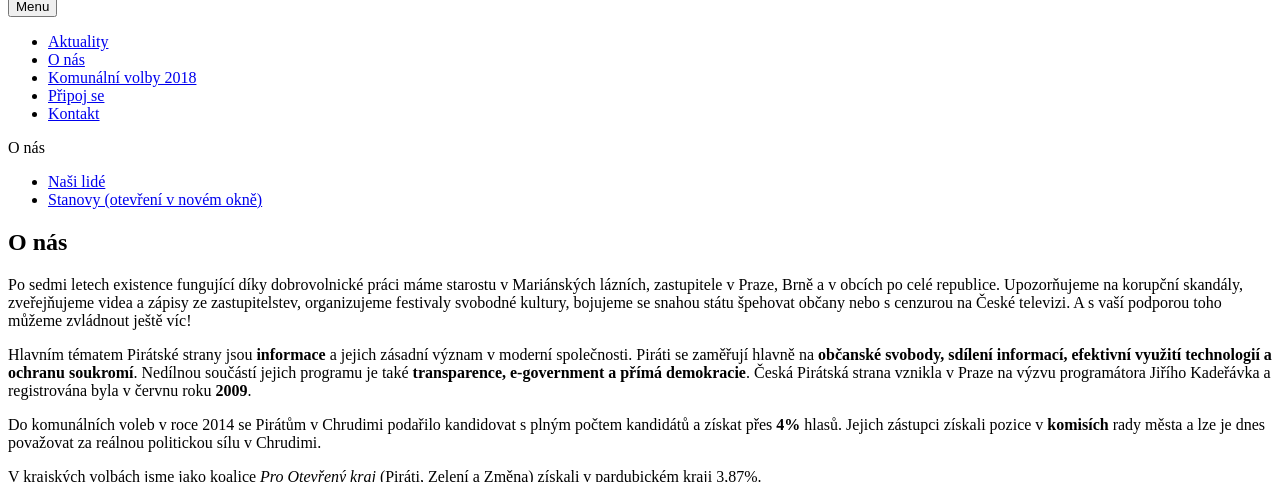
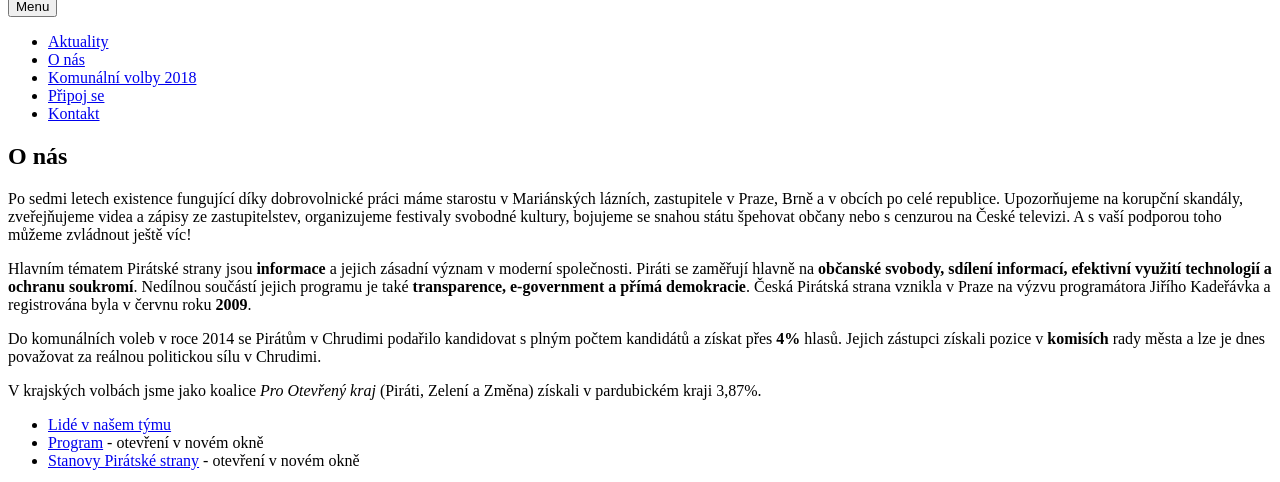
Before and after one commit to pirati-web/pardubice.pirati.cz, a Jekyll site: the page built from o-nas/index.md, in a window 1280 px wide and 900 px high, scrolled down 2436 px, cut to the strip 87-569 px from the top of the window. Built offline with Jekyll 4.4.1, drawn with Linux system fonts in a browser that asks for light colours.

Commit message:
[feature] remove submenu, has no use in our case yet

```diff
--- a/_includes/submenu.html
+++ /dev/null
@@ -1,46 +0,0 @@
-{% if page.url contains 'pripoj-se' %}
-<nav class="c-top-sub-nav u-center-860-down">
-  <div class="row">
-    <div class="c-top-sub-nav-inner">
-      <div class="u-cf">
-        <div class="c-top-sub-nav-header">
-          <div class="c-top-sub-nav__heading"> Připoj se </div>
-        </div>
-        <div class="c-top-sub-nav-divider"></div>
-        <ul class="c-top-sub-nav-items">
-<!--          <li class="c-top-sub-nav__item">
-            <a href="{{'/pripoj-se/' | relative_url }}">Dej o sobě vědět</a>
-          </li>
-          <li class="c-top-sub-nav__item">
-            <a href="{{'/pripoj-se/tymy/' | relative_url }}">najdi si tým</a>
-          </li> -->
-          <li class="c-top-sub-nav__item">
-            <a href="http://objekty.jdem.cz/">Nabídni plot</a>
-          </li>
-        </ul>
-      </div>
-    </div>
-  </div>
-</nav>
-{% elsif page.url contains 'o-nas' or page.url contains 'lide' %}
-<nav class="c-top-sub-nav u-center-860-down">
-  <div class="row">
-    <div class="c-top-sub-nav-inner">
-      <div class="u-cf">
-        <div class="c-top-sub-nav-header">
-          <div class="c-top-sub-nav__heading"> O nás </div>
-        </div>
-        <div class="c-top-sub-nav-divider"></div>
-        <ul class="c-top-sub-nav-items">
-          <li class="c-top-sub-nav__item">
-            <a href="{{ '/lide/' | relative_url }}">Naši lidé</a>
-          </li>
-          <li class="c-top-sub-nav__item">
-            <a href="https://www.pirati.cz/o-nas/stanovy.html"target=_blank>Stanovy (otevření v novém okně)</a>
-          </li>
-        </ul>
-      </div>
-    </div>
-  </div>
-</nav>
-{% endif %}
--- a/_layouts/page.html
+++ b/_layouts/page.html
@@ -1,10 +1,6 @@
 ---
 layout: default
 ---
-
-{% unless page.nomenu %}
-  {% include submenu.html %}
-{% endunless %}
 
 <div class="row">
   <div class="medium-12 {% if page.rbar == empty or page.rbar == blank or page.rbar == nil %}large-12{% else %}large-8{% endif %} columns">
--- a/pripoj-se/index.html
+++ b/pripoj-se/index.html
@@ -3,8 +3,6 @@
 layout: default
 img: brand/logo.svg
 ---
-
-{% include submenu.html %}
 
 <div class="c-BasicPage">
   <div class="c-BasicPage-content">
```
